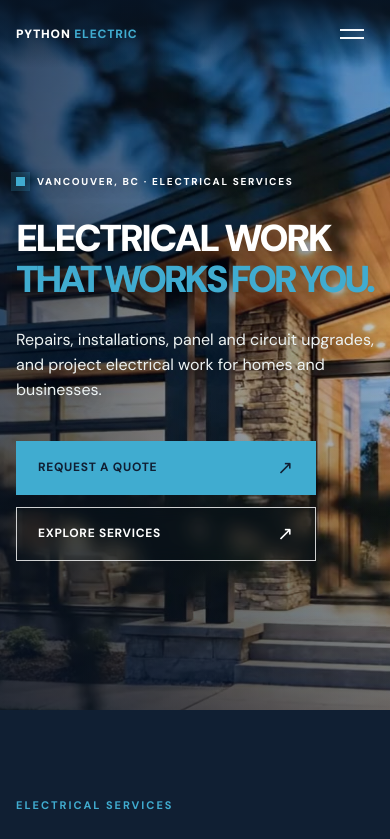
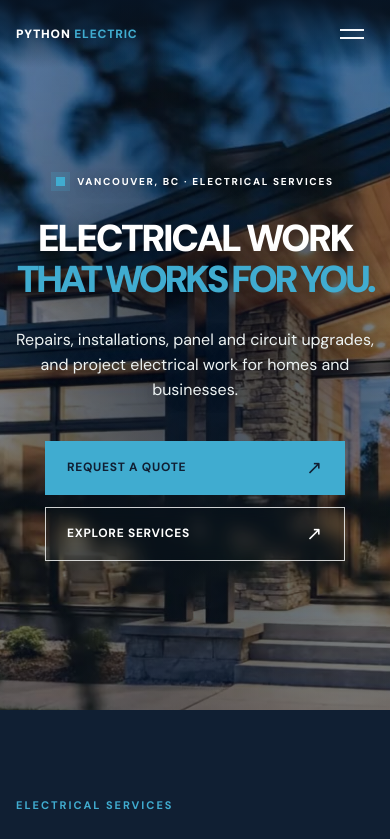
Before and after one commit to DevThind/python-electric-site, a Next.js app: page / in a window 390 px wide. Shown: the top 839 px of the page. Built offline with nearby package versions, Linux system fonts and the light colour scheme.

Commit message:
Center homepage hero content

```diff
--- a/app/electrical.css
+++ b/app/electrical.css
@@ -40,15 +40,15 @@ body:has(.reference-home) .site-header { background: linear-gradient(180deg, rgb
 .reference-hero { min-height: min(820px, 100svh); }
 .reference-hero::before { content: ''; display: block; position: absolute; inset: 0; background: url('/images/python-electric-hero-poster.jpg') left center/cover no-repeat; transform: scale(1.16); transform-origin: left center; }
 .reference-hero-video { filter: saturate(.92) brightness(.9) contrast(1.04); transform: scale(1.16); transform-origin: left center; }
-.reference-hero-shade { background: linear-gradient(90deg, rgba(6,17,34,.72) 0%, rgba(6,17,34,.35) 50%, rgba(6,17,34,.17) 100%), linear-gradient(0deg,rgba(6,17,34,.43),transparent 42%); }
-.reference-hero-content { align-items: flex-start; justify-content: center; min-height: min(820px, 100svh); padding-top: 150px; padding-bottom: 126px; text-align: left; transform: none; }
+.reference-hero-shade { background: linear-gradient(180deg,rgba(6,17,34,.34),rgba(6,17,34,.42)), radial-gradient(ellipse at center,rgba(6,17,34,.55),rgba(6,17,34,.12) 75%); }
+.reference-hero-content { align-items: center; justify-content: center; min-height: min(820px, 100svh); padding-top: 150px; padding-bottom: 126px; text-align: center; transform: none; }
 .reference-hero-kicker { display: inline-flex; align-items: center; gap: 12px; margin-bottom: 30px; color: #fff; font-family: var(--body); font-size: 12px; font-weight: 750; letter-spacing: .17em; text-transform: uppercase; }
 .signal-dot { display: inline-block; width: 9px; height: 9px; background: var(--amber); box-shadow: 0 0 0 5px rgba(64,172,208,.2); }
-.reference-hero h1 { max-width: 980px; font-family: var(--body); font-size: clamp(60px, 6.9vw, 105px); font-weight: 900; line-height: .94; letter-spacing: -.075em; text-align: left; text-transform: uppercase; text-wrap: balance; }
+.reference-hero h1 { max-width: 1120px; font-family: var(--body); font-size: clamp(60px, 6.9vw, 105px); font-weight: 900; line-height: .94; letter-spacing: -.075em; text-align: center; text-transform: uppercase; text-wrap: balance; }
 .reference-hero h1 .hero-title-lead { display: block; font-size: .8em; line-height: 1.08; letter-spacing: -.065em; }
 .reference-hero h1 em { display: block; color: var(--amber); font-family: inherit; font-size: .8em; font-weight: 900; line-height: 1.08; letter-spacing: inherit; }
 .reference-hero-content>p { max-width: 610px; margin-top: 28px; color: #edf3f3; font-size: 18px; line-height: 1.55; }
-.reference-hero-actions { justify-content: flex-start; gap: 12px; margin-top: 38px; }
+.reference-hero-actions { justify-content: center; gap: 12px; margin-top: 38px; }
 .reference-hero-actions .button { justify-content: space-between; min-width: 215px; border-radius: 0; }
 .reference-hero-actions .button-amber { background: var(--amber); color: var(--graphite); }
 .reference-hero-actions .button-amber:hover { background: #5ebbd9; color: var(--graphite); }
@@ -154,10 +154,10 @@ body:has(.reference-home) .site-header { background: linear-gradient(180deg, rgb
   .service-showcase-body { padding: 19px 22px 17px; }
   .service-showcase-body h3 { font-size: clamp(21px, 4vw, 27px); }
   .reference-hero { min-height: 780px; }
-  .reference-hero-shade { background: linear-gradient(90deg,rgba(6,17,34,.69),rgba(6,17,34,.23)), linear-gradient(0deg,rgba(6,17,34,.48),transparent 45%); }
-  .reference-hero-content { align-items: flex-start; justify-content: center; min-height: 780px; padding-top: 120px; padding-bottom: 95px; text-align: left; }
+  .reference-hero-shade { background: linear-gradient(180deg,rgba(6,17,34,.36),rgba(6,17,34,.5)), radial-gradient(ellipse at center,rgba(6,17,34,.6),rgba(6,17,34,.12) 80%); }
+  .reference-hero-content { align-items: center; justify-content: center; min-height: 780px; padding-top: 120px; padding-bottom: 95px; text-align: center; }
   .reference-hero-kicker { font-size: 10px; }
-  .reference-hero h1 { max-width: 580px; font-size: clamp(47px, 10vw, 74px); text-align: left; }
+  .reference-hero h1 { max-width: 580px; font-size: clamp(47px, 10vw, 74px); text-align: center; }
   .reference-hero-content>p { max-width: 500px; font-size: 16px; }
   .reference-hero-actions { flex-direction: column; align-items: stretch; width: min(100%, 300px); }
   .reference-hero::before { background-position: center; transform: scale(1.01); transform-origin: center; }
```
